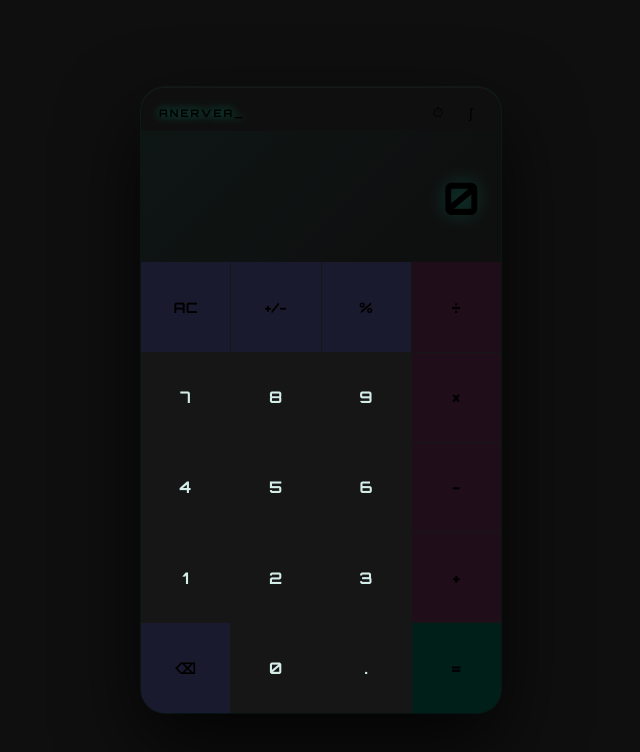
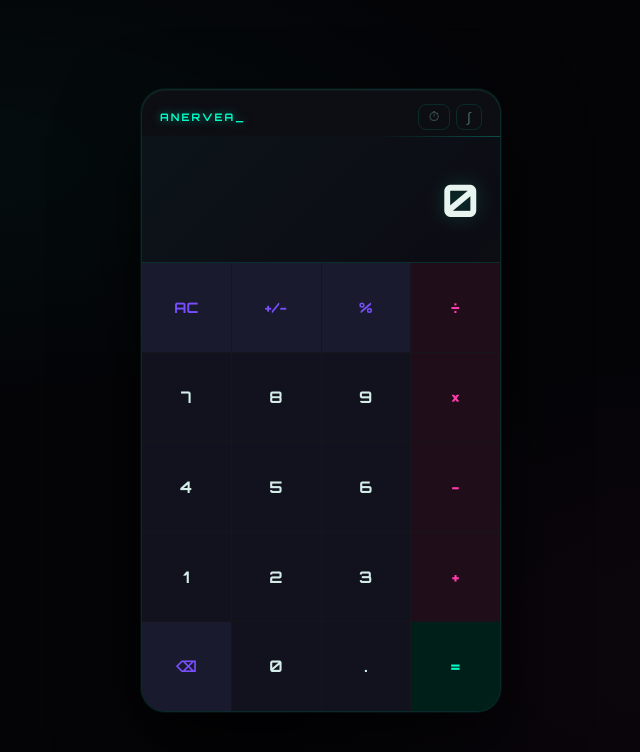
Before and after one commit to Alfa-Anshul/calculator-app, a React (Vite) app in the folder frontend/: page / in a window 1280 px wide. Shown: the top 752 px of the page, without its empty margins (319-959 px from the left). Built offline with nearby package versions, Linux system fonts and the light colour scheme; the HTML template or start-up script is replaced by a standard one.

Commit message:
feat: dynamic animated scientific calculator

```diff
--- a/frontend/src/index.css
+++ b/frontend/src/index.css
@@ -1,10 +1,61 @@
 *, *::before, *::after { box-sizing: border-box; margin: 0; padding: 0; }
+
+:root {
+  --bg: #050508;
+  --surface: #0d0d14;
+  --surface2: #12121e;
+  --border: rgba(0,255,200,0.12);
+  --accent: #00ffc8;
+  --accent2: #ff3cac;
+  --accent3: #f9c846;
+  --op: #ff3cac;
+  --eq: #00ffc8;
+  --func: #784fff;
+  --text: #e8f4f0;
+  --text-dim: #4a6b62;
+  --glow: 0 0 20px rgba(0,255,200,0.3);
+  --glow2: 0 0 20px rgba(255,60,172,0.3);
+}
 
 body {
   min-height: 100vh;
   display: flex;
   align-items: center;
   justify-content: center;
-  background: #0f0f0f;
-  font-family: 'Segoe UI', system-ui, sans-serif;
+  background: var(--bg);
+  font-family: 'Share Tech Mono', monospace;
+  overflow: hidden;
 }
+
+body::before {
+  content: '';
+  position: fixed;
+  inset: 0;
+  background:
+    radial-gradient(ellipse 80% 50% at 20% 20%, rgba(0,255,200,0.04) 0%, transparent 60%),
+    radial-gradient(ellipse 60% 60% at 80% 80%, rgba(255,60,172,0.04) 0%, transparent 60%);
+  pointer-events: none;
+  z-index: 0;
+}
+
+/* scanline effect */
+body::after {
+  content: '';
+  position: fixed;
+  inset: 0;
+  background: repeating-linear-gradient(
+    0deg,
+    transparent,
+    transparent 2px,
+    rgba(0,0,0,0.15) 2px,
+    rgba(0,0,0,0.15) 4px
+  );
+  pointer-events: none;
+  z-index: 0;
+  animation: scanroll 8s linear infinite;
+}
+
+@keyframes scanroll {
+  from { background-position: 0 0; }
+  to   { background-position: 0 100px; }
+}
```
